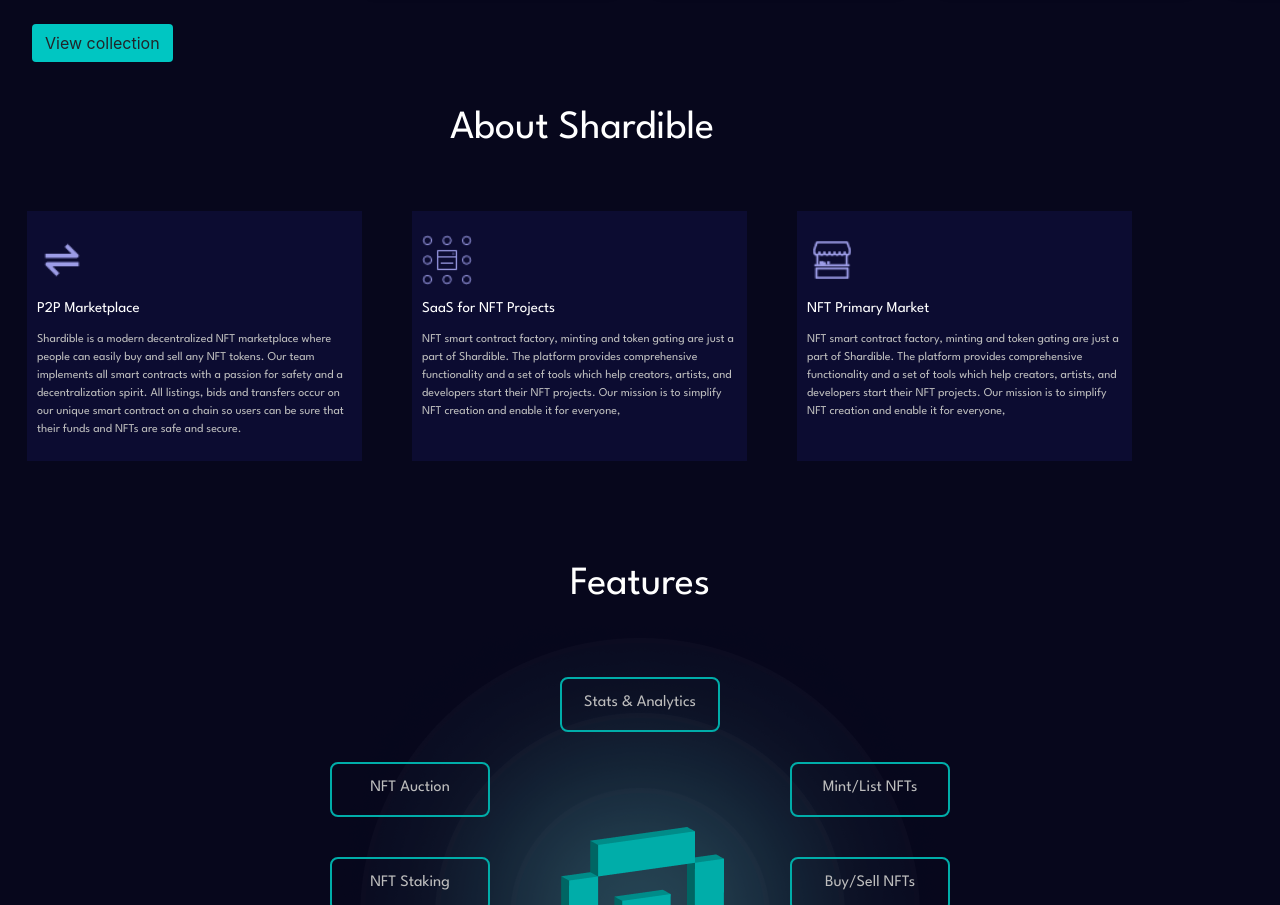
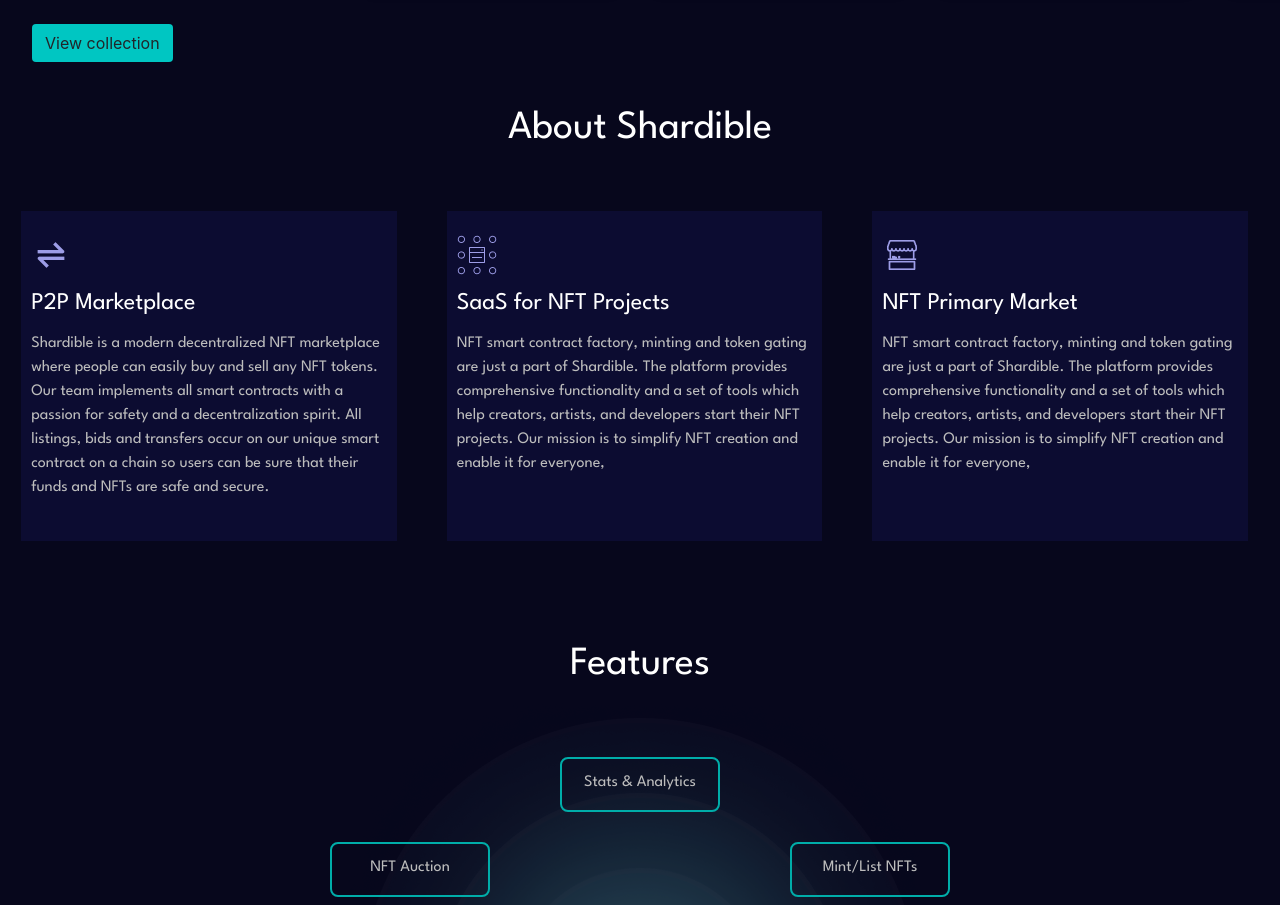
Before and after one commit to Hussain-Shah/Shardible, a plain HTML site: page index.html in a window 1280 px wide. Shown: the part 1705-2610 px from the top of the page. Drawn offline with nearby package versions, Linux system fonts and the light colour scheme.

Commit message:
Update styles.css

```diff
--- a/styles.css
+++ b/styles.css
@@ -673,32 +673,32 @@
 }
 
 
-@media only screen and (max-width: 1280px) {
-  .aboutgrid{
+/* @media only screen and (max-width: 1280px) { */
+/*   .aboutgrid{
     max-width: 1100px;
     display: flex;
     flex-direction: column;
     justify-content: center;
-  }
+  } */
 
-  .flex-1, .flex-2, .flex-3 {
+/*   .flex-1, .flex-2, .flex-3 {
     height: 250px;
     width: 300px;
-  }
+  } */
 
-  .flex-1>h4, .flex-2>h4, .flex-3>h4 {
+/*   .flex-1>h4, .flex-2>h4, .flex-3>h4 {
     font-size: 15px
-  }
+  } */
 
-  .flex-1>p, .flex-2>p, .flex-3>p {
+/*   .flex-1>p, .flex-2>p, .flex-3>p {
     font-size: 12px
-  }
+  } */
 
-  .flex-1>img, .flex-2>img, .flex-3>img {
+/*   .flex-1>img, .flex-2>img, .flex-3>img {
     width: 50px;
     height: 50px
-  }
-}
+  } */
+/* } */
 
 
 
```
